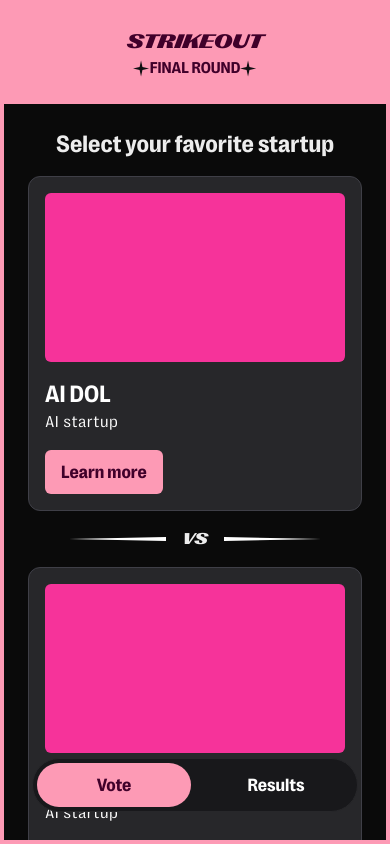
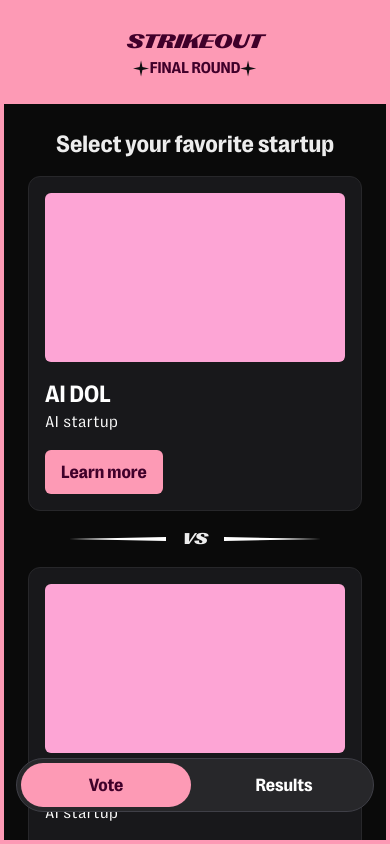
Before and after one commit to nethen/kpop, a Next.js app: page /vote in a window 390 px wide. Built offline with nearby package versions, Linux system fonts and the light colour scheme.

Commit message:
lint: all pages skeleton

```diff
--- a/src/app/components/Nav/ResultsNav.tsx
+++ b/src/app/components/Nav/ResultsNav.tsx
@@ -16,7 +16,7 @@ export const ResultsNav = () => {
   };
 
   return (
-    <nav className="fixed mx-auto bottom-8 inset-x-8 bg-zinc-900 border border-zinc-800 rounded-full p-1 z-10 font-bold text-lg max-w-[36rem]">
+    <nav className="fixed mx-auto bottom-8 inset-x-4 bg-zinc-800 border border-zinc-700 rounded-full p-1 z-10 font-bold text-lg max-w-[36.5rem]">
       <ul className="flex flex-row justify-between items-center gap-2">
         <li className="w-full relative">
           <motion.button
--- a/src/app/results/page.tsx
+++ b/src/app/results/page.tsx
@@ -1,5 +1,4 @@
 "use client";
-import { NeonTest } from "@/app/components/Neon/NeonTest";
 import { getStartups } from "@/app/components/Neon/actions";
 import { useEffect, useState } from "react";
 
--- a/src/app/vote/layout.tsx
+++ b/src/app/vote/layout.tsx
@@ -12,7 +12,7 @@ export default function RootLayout({
   children: React.ReactNode;
 }>) {
   return (
-    <div className="font-sans h-screen fixed inset-0 flex flex-col items-center bg-background sm:py-4">
+    <div className="font-sans h-svh fixed inset-0 flex flex-col items-center bg-background sm:py-4">
       <div className="flex flex-col max-w-[40rem] size-full border-4 border-theme-light sm:rounded-xl overflow-hidden">
         <header className="bg-theme-light py-6 flex flex-col items-center text-theme-dark">
           <h1 className="font-display uppercase text-xl">Strikeout</h1>
--- a/src/app/vote/page.tsx
+++ b/src/app/vote/page.tsx
@@ -1,12 +1,12 @@
 export default function Page() {
   return (
     <>
-      <div className="flex flex-col text-center gap-4 mb-24">
+      <div className="flex flex-col text-center gap-4 mb-16">
         <h2 className="font-bold text-2xl">Select your favorite startup</h2>
         <section className="flex flex-col gap-4">
           <div>
-            <div className="w-full bg-zinc-800 border border-zinc-700 rounded-xl text-white p-4 flex flex-col text-left">
-              <div className="rounded-md bg-pink-500 w-full aspect-video mb-4" />
+            <div className="w-full bg-zinc-900 border border-zinc-800 rounded-xl text-white p-4 flex flex-col text-left">
+              <div className="rounded-md bg-pink-300 w-full aspect-video mb-4" />
               <h3 className="font-bold text-2xl">AI DOL</h3>
               <p>AI startup</p>
               <button className="px-4 py-2 text-lg bg-theme-light text-theme-dark rounded-md font-bold mt-4 cursor-pointer w-fit">
@@ -20,8 +20,8 @@ export default function Page() {
             <div className="border-transparent border-l-[25vw] border-y-2 border-l-white h-0 w-0" />
           </div>
           <div>
-            <div className="w-full bg-zinc-800 border border-zinc-700 rounded-xl text-white p-4 flex flex-col text-left">
-              <div className="rounded-md bg-pink-500 w-full aspect-video mb-4" />
+            <div className="w-full bg-zinc-900 border border-zinc-800 rounded-xl text-white p-4 flex flex-col text-left">
+              <div className="rounded-md bg-pink-300 w-full aspect-video mb-4" />
               <h3 className="font-bold text-2xl">AI DOL</h3>
               <p>AI startup</p>
               <button className="px-4 py-2 text-lg bg-theme-light text-theme-dark rounded-md font-bold mt-4 cursor-pointer w-fit">
```
